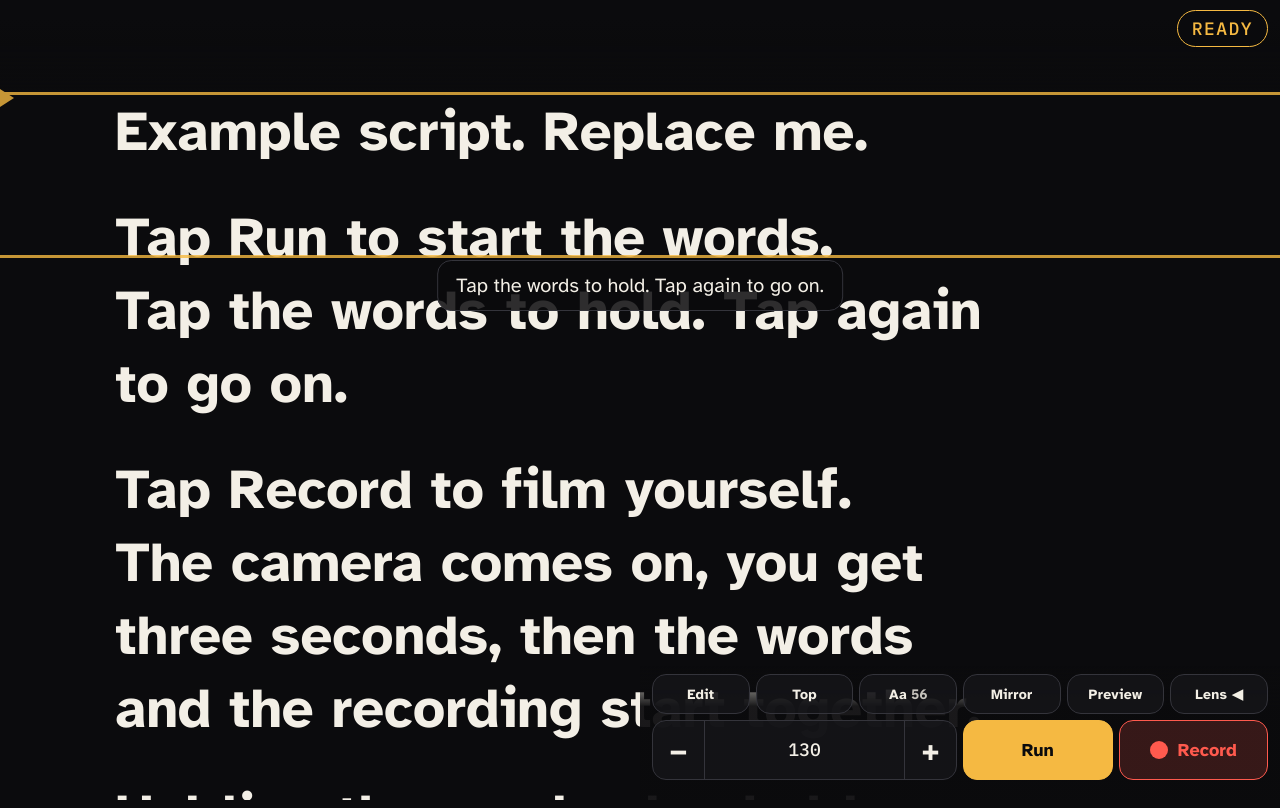
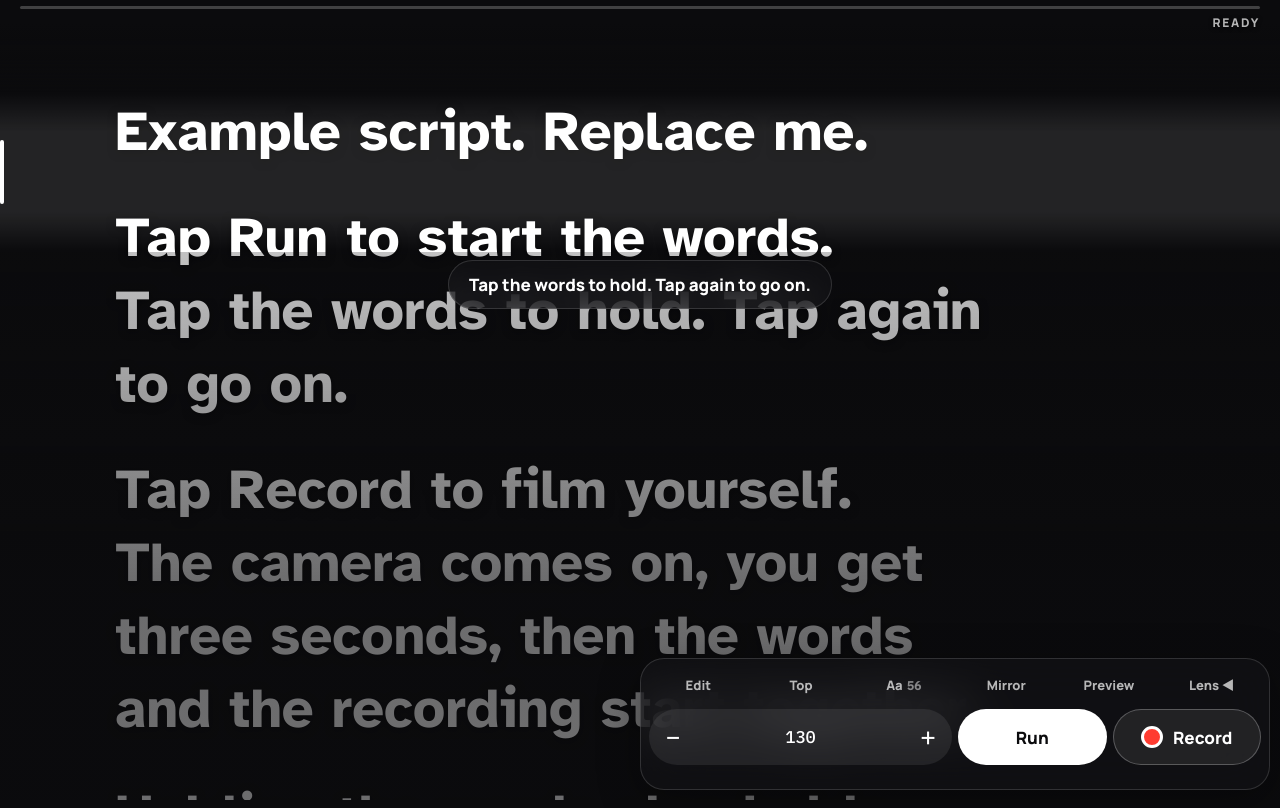
Before and after one commit to Tvk-sd/teleprompter, a plain HTML site: page src/index.html in a window 1280 px wide. Both pictures are taken after a click on the button "Open prompter". Drawn offline with Linux system fonts and the light colour scheme.

Commit message:
design: Glass look
Frosted control sheet with pill buttons, white Run shutter, ghost Record
pill with red ring, soft light strip as the reading band, progress line
under the status bar, Manrope for UI text. Script stays in Atkinson
Hyperlegible.

Co-Authored-By: Claude Fable 5.1 <noreply@anthropic.com>

```diff
--- a/src/index.html
+++ b/src/index.html
@@ -3,20 +3,20 @@
 <meta name="apple-mobile-web-app-status-bar-style" content="black-translucent">
 <meta name="theme-color" content="#0B0B0D">
 <link rel="preconnect" href="https://fonts.googleapis.com">
-<link rel="stylesheet" href="https://fonts.googleapis.com/css2?family=Atkinson+Hyperlegible:wght@400;700&family=IBM+Plex+Mono:wght@500&display=swap">
+<link rel="stylesheet" href="https://fonts.googleapis.com/css2?family=Atkinson+Hyperlegible:wght@400;700&family=Manrope:wght@500;800&family=IBM+Plex+Mono:wght@500&display=swap">
 <style>
   :root {
     --ink: #0B0B0D;
     --ink-2: #16161A;
-    --ink-3: #222228;
-    --paper: #F3EFE6;
-    --paper-dim: #8E8B83;
-    --line: #34343B;
-    --amber: #F5B942;
-    --amber-soft: rgba(245, 185, 66, 0.16);
-    --red: #FF5A4E;
-    --red-soft: rgba(255, 90, 78, 0.18);
+    --paper: #FFFFFF;
+    --paper-70: rgba(255,255,255,0.7);
+    --paper-50: rgba(255,255,255,0.5);
+    --glass: rgba(20,20,24,0.55);
+    --glass-2: rgba(255,255,255,0.08);
+    --edge: rgba(255,255,255,0.14);
+    --red: #FF3B30;
     --script: "Atkinson Hyperlegible", "Helvetica Neue", Arial, sans-serif;
+    --ui: Manrope, -apple-system, "Helvetica Neue", sans-serif;
     --mono: "IBM Plex Mono", "SF Mono", Menlo, monospace;
     --size: 56px;
     --sat: env(safe-area-inset-top, 0px);
@@ -26,14 +26,15 @@
     /* Reading band: as close to the front lens as the status bar allows. */
     --zone: calc(var(--sat) + 9dvh);
     --band-top: calc(var(--zone) - 4px);
-    --r: 14px;
-    /* Control area. Fixed height so nothing moves under the thumb. */
-    --h-step: 64px; --h-primary: 88px; --h-icons: 52px; --gap: 10px;
-    --hud: calc(var(--h-step) + var(--h-primary) + var(--h-icons) + 2 * var(--gap) + 8px + 12px);
+    --band-h: calc(var(--size) * 1.3 * 2.2);
+    /* Control sheet. Fixed height so nothing moves under the thumb. */
+    --h-step: 56px; --h-primary: 76px; --h-icons: 40px; --gap: 10px; --pad: 12px;
+    --sheet: calc(var(--h-step) + var(--h-primary) + var(--h-icons) + 2 * var(--gap) + 2 * var(--pad));
+    --hud: calc(var(--sheet) + 14px);
   }
   html, body { height: 100%; background: var(--ink); color: var(--paper); }
   body {
-    font-family: var(--script);
+    font-family: var(--ui);
     overscroll-behavior: none;
     -webkit-tap-highlight-color: transparent;
     -webkit-text-size-adjust: 100%;
@@ -42,7 +43,7 @@
   textarea { -webkit-user-select: text; user-select: text; }
   button, input, textarea { font: inherit; color: inherit; }
   button { background: none; border: 0; cursor: pointer; touch-action: manipulation; }
-  button:focus-visible, textarea:focus-visible, input:focus-visible { outline: 2px solid var(--amber); outline-offset: 2px; }
+  button:focus-visible, textarea:focus-visible, input:focus-visible { outline: 2px solid var(--paper); outline-offset: 2px; }
   button:disabled { opacity: 0.3; }
   [hidden] { display: none !important; }
 
@@ -55,27 +56,27 @@
     max-width: 720px; margin: 0 auto;
   }
   .brand { display: flex; align-items: baseline; justify-content: space-between; }
-  .brand h1 { font-size: 24px; font-weight: 700; letter-spacing: 0.02em; }
-  .brand span { font-family: var(--mono); font-size: 13px; color: var(--paper-dim); letter-spacing: 0.08em; text-transform: uppercase; }
+  .brand h1 { font-size: 26px; font-weight: 800; letter-spacing: -0.01em; }
+  .brand span { font-size: 13px; font-weight: 700; color: var(--paper-50); letter-spacing: 0.08em; text-transform: uppercase; }
   textarea {
     flex: 1; min-height: 36vh;
     width: 100%; resize: none;
-    background: var(--ink-2); border: 1px solid var(--line); border-radius: var(--r);
-    padding: 16px; font-size: 19px; line-height: 1.5;
+    background: var(--ink-2); border: 1px solid var(--edge); border-radius: 22px;
+    padding: 18px; font-size: 19px; line-height: 1.5; font-family: var(--script);
     -webkit-appearance: none;
   }
-  textarea::placeholder { color: var(--paper-dim); }
-  .meta { display: flex; justify-content: space-between; font-family: var(--mono); font-size: 14px; color: var(--paper-dim); letter-spacing: 0.04em; text-transform: uppercase; }
+  textarea::placeholder { color: var(--paper-50); }
+  .meta { display: flex; justify-content: space-between; font-family: var(--mono); font-size: 13px; color: var(--paper-50); letter-spacing: 0.04em; text-transform: uppercase; }
   .setting { display: grid; grid-template-columns: 64px 1fr 72px; align-items: center; gap: 12px; }
-  .setting label { font-family: var(--mono); font-size: 14px; letter-spacing: 0.08em; text-transform: uppercase; color: var(--paper-dim); }
+  .setting label { font-size: 13px; font-weight: 700; letter-spacing: 0.08em; text-transform: uppercase; color: var(--paper-50); }
   .setting output { font-family: var(--mono); font-size: 17px; text-align: right; font-variant-numeric: tabular-nums; }
-  input[type=range] { width: 100%; accent-color: var(--amber); height: 44px; }
+  input[type=range] { width: 100%; accent-color: var(--paper); height: 44px; }
   .go {
-    background: var(--amber); color: var(--ink);
-    font-weight: 700; font-size: 22px; letter-spacing: 0.02em;
-    border-radius: var(--r); min-height: 72px; width: 100%;
+    background: var(--paper); color: var(--ink);
+    font-weight: 800; font-size: 20px; letter-spacing: 0.01em;
+    border-radius: 999px; min-height: 72px; width: 100%;
   }
-  .go:active { filter: brightness(0.92); }
+  .go:active { filter: brightness(0.9); }
 
   /* ---------- Prompt screen ---------- */
   #prompt { position: fixed; inset: 0; background: var(--ink); }
@@ -83,7 +84,7 @@
     position: absolute; inset: 0; width: 100%; height: 100%;
     object-fit: cover; transform: scaleX(-1); background: var(--ink);
   }
-  #dim { position: absolute; inset: 0; background: rgba(0,0,0,0.35); pointer-events: none; }
+  #dim { position: absolute; inset: 0; background: rgba(0,0,0,0.3); pointer-events: none; }
   #scroller {
     position: absolute; inset: 0;
     overflow-y: auto; overflow-x: hidden;
@@ -94,136 +95,148 @@
   #scroller.mirror { transform: scaleX(-1); }
   #text {
     padding: var(--zone) calc(var(--sar) + 5vw) 80dvh calc(var(--sal) + 5vw);
+    font-family: var(--script);
     font-size: var(--size); line-height: 1.3; font-weight: 700;
     text-wrap: pretty; white-space: pre-wrap; word-break: break-word;
     max-width: 20ch; margin: 0 auto;
     transition: opacity 0.2s;
+    text-shadow: 0 2px 8px rgba(0,0,0,0.6);
   }
   #text p { margin: 0 0 0.6em; }
-  #prompt.camera #text { text-shadow: 0 2px 6px rgba(0,0,0,0.9); }
   #prompt.camera #text p {
-    background: rgba(11,11,13,0.72); padding: 0.08em 0.3em; border-radius: 0.18em;
+    background: rgba(0,0,0,0.38); padding: 0.06em 0.3em; border-radius: 0.2em;
     box-decoration-break: clone; -webkit-box-decoration-break: clone;
   }
-  #prompt.held #text { opacity: 0.45; }
+  #prompt.held #text { opacity: 0.4; }
 
+  /* Reading band: a soft strip of light with a tick at the lens side. */
   .zone {
-    position: absolute; left: var(--sal); right: var(--sar); pointer-events: none;
-    top: var(--band-top);
-    height: calc(var(--size) * 1.3 * 2.2);
-    border-top: 3px solid var(--amber);
-    border-bottom: 3px solid var(--amber);
-    opacity: 0.8;
+    position: absolute; left: 0; right: 0; pointer-events: none;
+    top: var(--band-top); height: var(--band-h);
+    background: linear-gradient(rgba(255,255,255,0) 0%, rgba(255,255,255,0.10) 25%, rgba(255,255,255,0.10) 75%, rgba(255,255,255,0) 100%);
   }
-  .zone::before { content: ""; position: absolute; left: 0; top: -6px; border: 9px solid transparent; border-left: 14px solid var(--amber); }
+  .zone::before { content: ""; position: absolute; left: var(--sal); top: 30%; width: 4px; height: 40%; border-radius: 2px; background: var(--paper); }
   .fade-top {
     position: absolute; left: 0; right: 0; top: 0; height: var(--band-top);
-    background: linear-gradient(var(--ink) 20%, rgba(11,11,13,0.9) 60%, rgba(11,11,13,0)); pointer-events: none;
+    background: linear-gradient(var(--ink) 25%, rgba(11,11,13,0.85) 65%, rgba(11,11,13,0)); pointer-events: none;
   }
-  #prompt.camera .fade-top { background: linear-gradient(rgba(11,11,13,0.6), rgba(11,11,13,0)); }
+  #prompt.camera .fade-top { background: linear-gradient(rgba(0,0,0,0.55), rgba(0,0,0,0)); }
+  /* Words below the band step back. */
+  .fade-bottom {
+    position: absolute; left: 0; right: 0; bottom: 0; top: calc(var(--band-top) + var(--band-h)); pointer-events: none;
+    background: linear-gradient(rgba(11,11,13,0.25), rgba(11,11,13,0.6) 60%);
+  }
 
-  /* Status chip above the band: serves the eye. Button labels serve the thumb. */
+  /* Progress line under the status bar. */
+  #progress {
+    position: absolute; left: calc(var(--sal) + 20px); right: calc(var(--sar) + 20px); top: calc(var(--sat) + 6px);
+    height: 3px; border-radius: 2px; background: rgba(255,255,255,0.22); pointer-events: none;
+  }
+  #progress i { display: block; width: 0; height: 100%; border-radius: 2px; background: var(--paper); transition: width 0.15s linear; }
+  /* Status: one small word. */
   #chip {
-    position: absolute; right: calc(var(--sar) + 12px);
-    top: calc(var(--sat) + 8px);
-    font-family: var(--mono); font-size: 18px; letter-spacing: 0.08em; text-transform: uppercase;
-    padding: 6px 14px; border-radius: 999px; pointer-events: none; white-space: nowrap;
-    background: rgba(11,11,13,0.8); color: var(--amber); border: 1px solid var(--amber);
-    display: flex; gap: 10px; align-items: center;
+    position: absolute; right: calc(var(--sar) + 20px); top: calc(var(--sat) + 16px);
+    font-size: 12px; font-weight: 800; letter-spacing: 0.14em; text-transform: uppercase;
+    color: var(--paper-70); pointer-events: none; white-space: nowrap;
+    display: flex; gap: 7px; align-items: center;
+    text-shadow: 0 1px 4px rgba(0,0,0,0.8);
   }
-  #chip.rec { color: var(--red); border-color: var(--red); }
-  #chip.rec::before { content: ""; width: 12px; height: 12px; border-radius: 50%; background: var(--red); animation: blink 1s steps(2) infinite; }
+  #chip.rec { color: var(--red); }
+  #chip.rec::before { content: ""; width: 9px; height: 9px; border-radius: 50%; background: var(--red); animation: blink 1s steps(2) infinite; }
   #chip.held::before { animation: none; }
   @keyframes blink { to { opacity: 0; } }
   #count {
     position: absolute; left: 50%; transform: translateX(-50%);
     top: calc(var(--band-top) + 8px);
-    font-size: calc(var(--size) * 1.6); font-weight: 700; color: var(--amber); pointer-events: none;
-    text-shadow: 0 2px 10px rgba(0,0,0,0.9);
+    font-family: var(--script); font-size: calc(var(--size) * 1.6); font-weight: 700; color: var(--paper); pointer-events: none;
+    text-shadow: 0 2px 12px rgba(0,0,0,0.9);
   }
   #hint {
     position: absolute; left: 50%; transform: translateX(-50%); bottom: calc(var(--sab) + var(--hud) + 12px);
-    font-size: 20px; color: var(--paper); background: rgba(11,11,13,0.85);
-    border: 1px solid var(--line); border-radius: var(--r); padding: 12px 18px; pointer-events: none;
+    font-size: 17px; font-weight: 700; color: var(--paper); background: var(--glass);
+    backdrop-filter: blur(20px); -webkit-backdrop-filter: blur(20px);
+    border: 1px solid var(--edge); border-radius: 999px; padding: 12px 20px; pointer-events: none;
     white-space: nowrap;
   }
 
-  /* ---------- Controls ---------- */
+  /* ---------- Controls: one frosted sheet ---------- */
   #hud {
-    position: absolute; left: 0; right: 0; bottom: 0;
-    height: calc(var(--sab) + var(--hud));
-    padding: 8px calc(var(--sar) + 12px) calc(var(--sab) + 12px) calc(var(--sal) + 12px);
-    background: linear-gradient(rgba(11,11,13,0), rgba(11,11,13,0.94) 30%);
+    position: absolute; left: 12px; right: 12px; bottom: calc(var(--sab) + 14px);
+    height: var(--sheet);
+    padding: var(--pad);
+    background: var(--glass);
+    backdrop-filter: blur(24px) saturate(1.4); -webkit-backdrop-filter: blur(24px) saturate(1.4);
+    border: 1px solid var(--edge); border-radius: 30px;
     display: grid; gap: var(--gap);
     grid-template-rows: var(--h-icons) var(--h-primary) var(--h-step);
-    pointer-events: none;                 /* taps fall through to the words */
+    box-shadow: 0 10px 40px rgba(0,0,0,0.35);
   }
-  #hud button, #hud .group { pointer-events: auto; }
 
-  /* Row 1: speed. One bordered group, so it reads as a dial, not as buttons. */
-  .group {
-    display: grid; grid-template-columns: 64px 1fr 64px;
-    border: 1px solid var(--line); border-radius: var(--r); background: rgba(22,22,26,0.8);
+  /* Row 1: tools as quiet text tabs. */
+  .icons { display: grid; grid-template-columns: repeat(5, 1fr); gap: 4px; transition: opacity 0.2s; }
+  .icons.ghost { opacity: 0.45; }
+  .icons button {
+    border-radius: 999px; font-size: 14px; font-weight: 800; color: var(--paper-70);
+    display: flex; align-items: center; justify-content: center; position: relative;
   }
-  .group button { font-size: 30px; font-weight: 700; color: var(--paper); }
-  .group button:active { background: var(--ink-3); }
-  .group button:first-child { border-radius: var(--r) 0 0 var(--r); border-right: 1px solid var(--line); }
-  .group button:last-child { border-radius: 0 var(--r) var(--r) 0; border-left: 1px solid var(--line); }
-  .group .speed { display: grid; place-items: center; font-family: var(--mono); font-size: 22px; font-variant-numeric: tabular-nums; line-height: 1.1; }
-  .group .speed small { display: block; font-size: 12px; color: var(--paper-dim); letter-spacing: 0.08em; text-transform: uppercase; }
+  .icons button:active { background: var(--glass-2); }
+  .icons button[aria-pressed="true"] { color: var(--paper); }
+  .icons button[aria-pressed="true"]::after { content: ""; position: absolute; left: 22%; right: 22%; bottom: 3px; height: 2px; border-radius: 1px; background: var(--paper); }
+  .icons button .aa { font-family: var(--mono); font-size: 12px; opacity: 0.7; margin-left: 4px; }
 
-  /* Row 2: the two actions. Run is the amber primary; Record is fixed width so the row never reflows. */
+  /* Row 2: two pills. Run is the white shutter; Record is a ghost pill with the red ring. */
   .primary { display: grid; grid-template-columns: 1fr 1fr; gap: var(--gap); }
   .btn {
-    border-radius: var(--r); font-size: 21px; font-weight: 700;
-    background: var(--ink-3); border: 1px solid var(--line);
+    border-radius: 999px; font-size: 19px; font-weight: 800;
     display: flex; align-items: center; justify-content: center; gap: 10px;
     padding: 0 12px;
   }
-  .btn:active { filter: brightness(1.25); }
-  .btn.run { background: var(--amber); color: var(--ink); border-color: var(--amber); }
-  .btn.run[aria-pressed="true"] { background: var(--amber-soft); color: var(--amber); }
-  .btn.record { background: var(--red-soft); color: var(--red); border-color: var(--red); }
-  .btn.record[aria-pressed="true"] { background: var(--red); color: var(--paper); }
-  .btn.record .dot { width: 18px; height: 18px; border-radius: 50%; background: currentColor; }
-  .btn.record[aria-pressed="true"] .dot { border-radius: 3px; }
-  .btn.record .time { font-family: var(--mono); font-size: 20px; font-variant-numeric: tabular-nums; font-weight: 500; }
+  .btn.run { background: var(--paper); color: var(--ink); }
+  .btn.run:active { filter: brightness(0.9); }
+  .btn.run[aria-pressed="true"] { background: var(--glass-2); color: var(--paper); border: 1.5px solid var(--edge); }
+  .btn.record { background: var(--glass-2); color: var(--paper); border: 1.5px solid rgba(255,255,255,0.25); }
+  .btn.record:active { background: rgba(255,255,255,0.14); }
+  .btn.record[aria-pressed="true"] { background: var(--red); border-color: var(--red); }
+  .btn.record .dot { width: 22px; height: 22px; border-radius: 50%; background: var(--red); border: 3px solid var(--paper); box-sizing: border-box; }
+  .btn.record[aria-pressed="true"] .dot { width: 18px; height: 18px; border-radius: 4px; background: var(--paper); border: 0; }
+  .btn.record .time { font-family: var(--mono); font-size: 19px; font-variant-numeric: tabular-nums; font-weight: 500; }
 
-  /* Row 3: pre-flight tools. Ghosted while the words move. */
-  .icons { display: grid; grid-template-columns: repeat(5, 1fr); gap: var(--gap); transition: opacity 0.2s; }
-  .icons.ghost { opacity: 0.45; }
-  .icons button {
-    border-radius: var(--r); border: 1px solid var(--line); background: rgba(22,22,26,0.8);
-    font-size: 17px; font-weight: 700; letter-spacing: 0.02em;
-    display: flex; align-items: center; justify-content: center;
+  /* Row 3: the speed dial, one pill. */
+  .group {
+    display: grid; grid-template-columns: 56px 1fr 56px;
+    border-radius: 999px; background: var(--glass-2);
   }
-  .icons button:active { background: var(--ink-3); }
-  .icons button[aria-pressed="true"] { border-color: var(--amber); color: var(--amber); background: var(--amber-soft); }
-  .icons button .aa { font-family: var(--mono); font-size: 13px; opacity: 0.8; margin-left: 4px; }
+  .group button { font-size: 28px; font-weight: 500; color: var(--paper); border-radius: 999px; }
+  .group button:active { background: rgba(255,255,255,0.14); }
+  .group .speed { display: flex; align-items: baseline; justify-content: center; gap: 8px; font-family: var(--mono); font-size: 20px; font-variant-numeric: tabular-nums; align-self: center; }
+  .group .speed small { font-family: var(--ui); font-size: 11px; font-weight: 800; color: var(--paper-50); letter-spacing: 0.12em; text-transform: uppercase; }
 
-  /* Landscape: controls sit on the non-lens half, in two short rows. */
+  /* Landscape: sheet sits on the non-lens half, two short rows. */
   @media (orientation: landscape) {
-    :root { --zone: 12dvh; --h-step: 52px; --h-primary: 60px; --h-icons: 40px; --gap: 6px; --hud: calc(var(--h-primary) + var(--h-icons) + var(--gap) + 8px + 6px); }
+    :root { --zone: 12dvh; --h-step: 48px; --h-primary: 56px; --h-icons: 36px; --gap: 6px; --pad: 8px;
+            --sheet: calc(var(--h-primary) + var(--h-icons) + var(--gap) + 2 * var(--pad)); --hud: calc(var(--sheet) + 10px); }
     #text { max-width: 24ch; margin: 0 auto 0 calc(var(--sal) + 4vw); }
     #prompt.lens-right #text { margin: 0 calc(var(--sar) + 4vw) 0 auto; }
-    #chip { top: 10px; }
-    #prompt.lens-right #chip { right: auto; left: calc(var(--sal) + 12px); }
+    #prompt.lens-right .zone::before { left: auto; right: var(--sar); }
+    #chip { top: 14px; }
+    #prompt.lens-right #chip { right: auto; left: calc(var(--sal) + 20px); }
+    #progress { top: 6px; }
     #hud {
-      left: 50%; right: 0; padding-left: 12px; padding-bottom: calc(var(--sab) + 6px);
-      grid-template-rows: var(--h-icons) var(--h-primary); grid-template-columns: 1fr 1fr;
+      left: 50%; right: calc(var(--sar) + 10px); bottom: calc(var(--sab) + 10px);
+      grid-template-rows: var(--h-icons) var(--h-primary); grid-template-columns: 1fr 1fr; border-radius: 24px;
     }
-    #prompt.lens-right #hud { left: 0; right: 50%; padding-left: calc(var(--sal) + 12px); padding-right: 12px; }
-    .group { grid-row: 2; grid-column: 1; grid-template-columns: 52px 1fr 52px; }
-    .group .speed { font-size: 18px; } .group .speed small { display: none; }
+    #prompt.lens-right #hud { left: calc(var(--sal) + 10px); right: 50%; }
+    .icons { grid-row: 1; grid-column: 1 / -1; grid-template-columns: repeat(6, 1fr); }
+    .icons button { font-size: 13px; }
     .primary { grid-row: 2; grid-column: 2; }
-    .btn { font-size: 18px; }
+    .btn { font-size: 17px; }
     .btn.record[aria-pressed="true"] .lbl { display: none; }
     .btn.record .time { font-size: 16px; }
-    .icons { grid-row: 1; grid-column: 1 / -1; grid-template-columns: repeat(6, 1fr); }
-    .icons button { font-size: 14px; }
+    .group { grid-row: 2; grid-column: 1; grid-template-columns: 48px 1fr 48px; }
+    .group .speed { font-size: 17px; } .group .speed small { display: none; }
     #hint { bottom: auto; top: calc(var(--band-top) + var(--size) * 3); }
   }
-  @media (prefers-reduced-motion: reduce) { #chip.rec::before { animation: none; } #text, .icons { transition: none; } }
+  @media (prefers-reduced-motion: reduce) { #chip.rec::before { animation: none; } #text, .icons, #progress i { transition: none; } }
 </style>
 
 <main id="edit">
@@ -251,7 +264,9 @@
     <div id="text"></div>
   </div>
   <div class="fade-top"></div>
+  <div class="fade-bottom"></div>
   <div class="zone"></div>
+  <div id="progress"><i></i></div>
   <div id="chip" role="status" aria-live="polite">Ready</div>
   <div id="count" hidden>3</div>
   <div id="hint" hidden>Tap the words to hold. Tap again to go on.</div>
@@ -291,7 +306,7 @@ The camera comes on, you get three seconds, then the words and the recording sta
 Holding the words also holds the recording.
 Tap Stop to end and save the video.
 
-The amber band is where your eyes stay.
+The bright band is where your eyes stay.
 It sits near the lens so you look at the camera.
 
 Minus and plus change the speed while you read.
@@ -350,6 +365,11 @@ Breathe. Look at the lens.`;
     applySpeed();
   }
   const fmt = s => `${Math.floor(s / 60)}:${String(s % 60).padStart(2, '0')}`;
+  function progress() {
+    const max = scroller.scrollHeight - scroller.clientHeight;
+    $('progress').firstElementChild.style.width = (max > 0 ? Math.min(100, scroller.scrollTop / max * 100) : 0) + '%';
+  }
+  scroller.addEventListener('scroll', progress, { passive: true });
 
   function paint() {
     chip.classList.toggle('rec', recOn());
@@ -377,8 +397,8 @@ Breathe. Look at the lens.`;
     last = now;
     pos += speedPx * dt;
     const max = scroller.scrollHeight - scroller.clientHeight;
-    if (pos >= max) { pos = max; scroller.scrollTop = pos; endOfScript(); return; }
-    scroller.scrollTop = pos;
+    if (pos >= max) { pos = max; scroller.scrollTop = pos; progress(); endOfScript(); return; }
+    scroller.scrollTop = pos; progress();
     raf = requestAnimationFrame(tick);
   }
   function go() {
@@ -398,7 +418,7 @@ Breathe. Look at the lens.`;
   function stopScroll() { scrolling = false; held = false; cancelAnimationFrame(raf); paint(); }
   function endOfScript() {
     hold();
-    if (recOn()) { chip.textContent = 'End · saving in 3 s'; autoStopTimer = setTimeout(stopRecording, 3000); }
+    if (recOn()) { chip.textContent = 'End · saving'; autoStopTimer = setTimeout(stopRecording, 3000); }
   }
 
   // Tap on the words = hold / go on. A drag scrubs instead.
```
